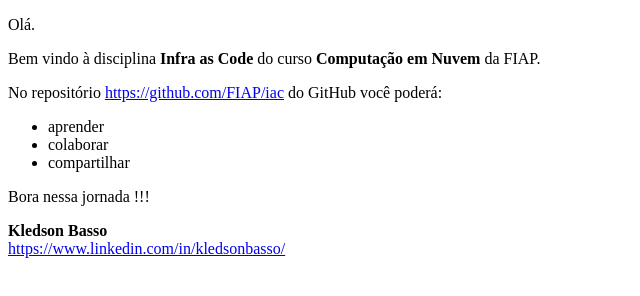
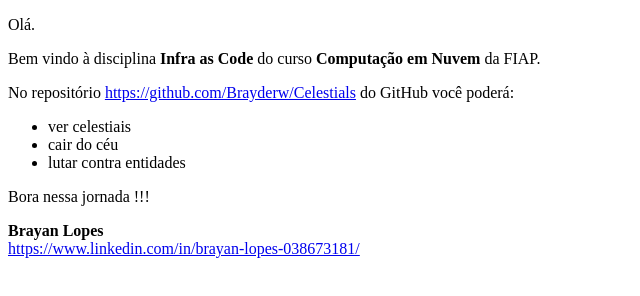
Before and after one commit to Brayderw/Celestials, a plain HTML site: page index.html in a window 1280 px wide. Shown: the whole page, without its empty margins (0-640 px from the left). Drawn offline with Linux system fonts and the light colour scheme.

Commit message:
Update index.html

```diff
--- a/index.html
+++ b/index.html
@@ -1,19 +1,19 @@
 <!DOCTYPE html>
 <html>
     <head>
-        <title>S3 Site</title>
+        <title>Celestials</title>
     </head>
     <body>
         <p>Ol&aacute;.</p>
         <p>Bem vindo &agrave; disciplina <strong>Infra as Code</strong> do curso <strong>Computa&ccedil;&atilde;o em Nuvem</strong> da FIAP.</p>
-        <p>No reposit&oacute;rio <a href="https://github.com/FIAP/iac">https://github.com/FIAP/iac</a> do GitHub voc&ecirc; poder&aacute;:</p>
+        <p>No reposit&oacute;rio <a href="https://github.com/Brayderw/Celestials">https://github.com/Brayderw/Celestials</a> do GitHub voc&ecirc; poder&aacute;:</p>
         <ul>
-        <li>aprender</li>
-        <li>colaborar</li>
-        <li>compartilhar</li>
+        <li>ver celestiais</li>
+        <li>cair do céu</li>
+        <li>lutar contra entidades</li>
         </ul>
         <p>Bora nessa jornada !!!</p>
-        <p><b>Kledson Basso</b><br /><a href="https://www.linkedin.com/in/kledsonbasso/">https://www.linkedin.com/in/kledsonbasso/</a></p>
+        <p><b>Brayan Lopes</b><br /><a href="https://www.linkedin.com/in/brayan-lopes-038673181/">https://www.linkedin.com/in/brayan-lopes-038673181/</a></p>
         <p>&nbsp;</p>
     </body>
 </html>
```
